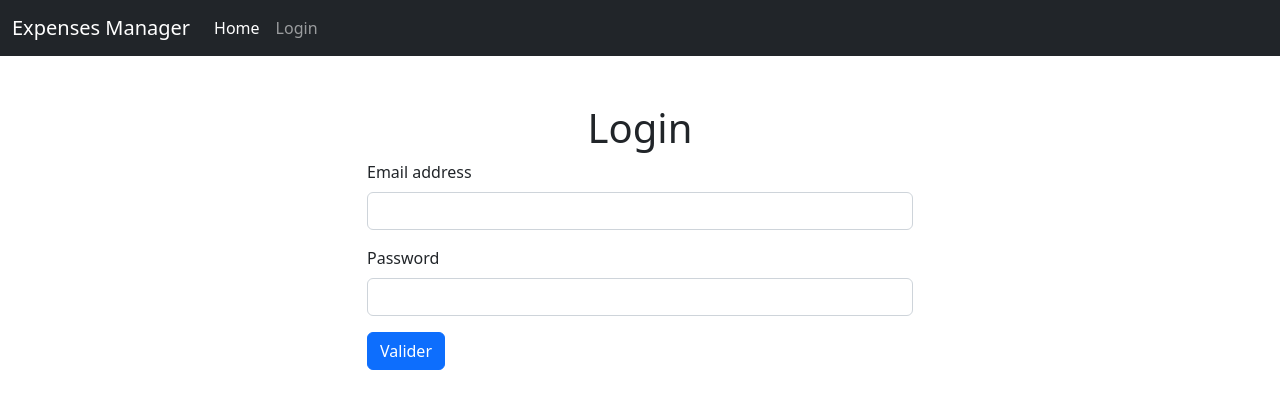
After one commit to UltraViolet33/expenses-manager, a PHP site: page /login.php in a window 1280 px wide. The commit adds this page. Shown: the top 409 px of the page. Run offline with PHP 8.4, Linux system fonts and the light colour scheme.

Commit message:
add login page

```diff
--- a/website/inc/header.php
+++ b/website/inc/header.php
@@ -29,7 +29,7 @@ Session::init();
                         <a class="nav-link active" aria-current="page" href="#">Home</a>
                     </li>
                     <li class="nav-item">
-                        <a class="nav-link" href="#">Login</a>
+                        <a class="nav-link" href="./login.php">Login</a>
                     </li>
                 </ul>
             </div>
--- a/website/index.php
+++ b/website/index.php
@@ -1,7 +1,5 @@
 <?php require_once './inc/header.php' ?>
-
 <div class="container">
     <h1>Heelo</h1>
 </div>
-
 <?php require_once './inc/footer.php' ?>
--- /dev/null
+++ b/website/login.php
@@ -0,0 +1,20 @@
+<?php require_once "./inc/header.php"; ?>
+<div class="container my-5">
+    <div class="row justify-content-center">
+        <h1 class="text-center">Login</h1>
+        <div class="col-10 col-md-8 col-lg-6">
+            <form method="POST" action="">
+                <div class="mb-3">
+                    <label for="email" class="form-label">Email address</label>
+                    <input type="email" name="email" class="form-control" required>
+                </div>
+                <div class="mb-3">
+                    <label for="password" class="form-label">Password</label>
+                    <input type="password" name="password" class="form-control" required>
+                </div>
+                <button class="btn btn-primary" type="submit">Valider</button>
+            </form>
+        </div>
+    </div>
+</div>
+<?php require_once "./inc/footer.php"; ?>
```
